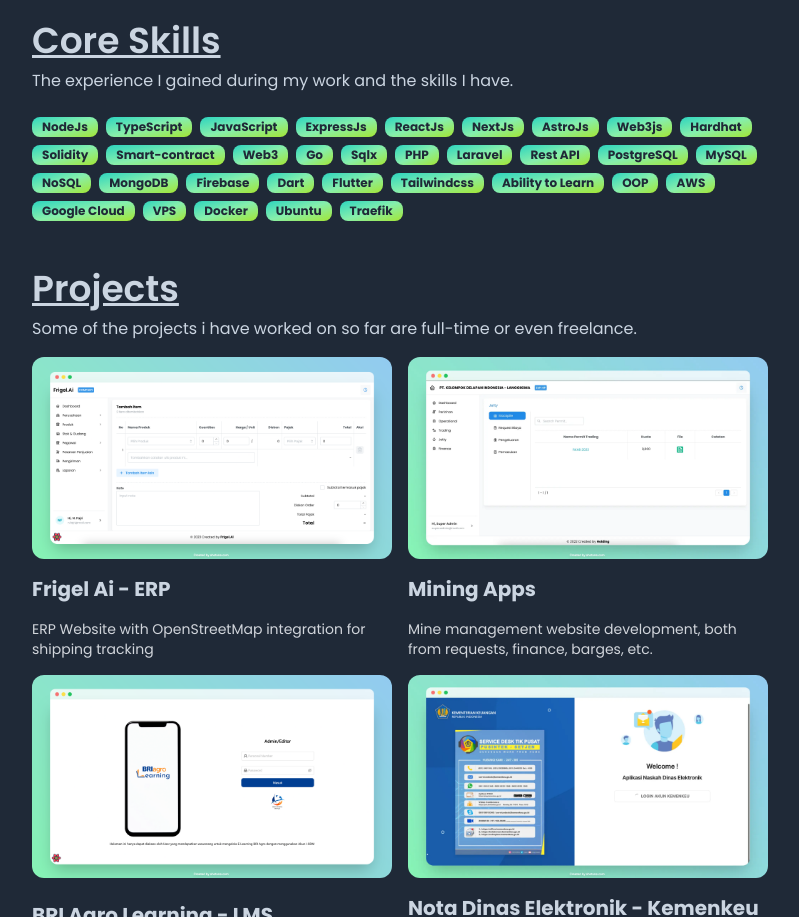
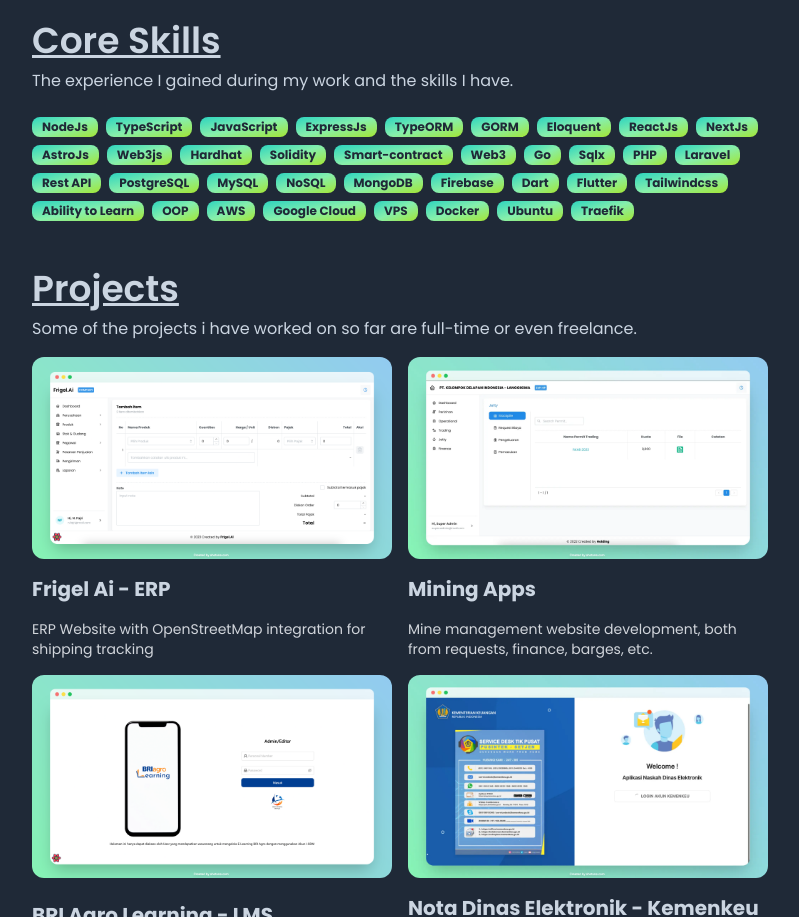
Before and after one commit to masb0ymas/next-resume, an Astro site: page / in a window 1280 px wide. Shown: the part 2119-3036 px from the top of the page, without its empty margins (240-1039 px from the left). Built offline with nearby package versions, Linux system fonts and the light colour scheme; Astro itself is replaced by a stand-in of ours.

Commit message:
fix: update core skill

```diff
--- a/src/components/CoreSkill.astro
+++ b/src/components/CoreSkill.astro
@@ -4,6 +4,9 @@
   "TypeScript",
   "JavaScript",
   "ExpressJs",
+  "TypeORM",
+  "GORM",
+  "Eloquent",
   "ReactJs",
   "NextJs",
   "AstroJs",
```
